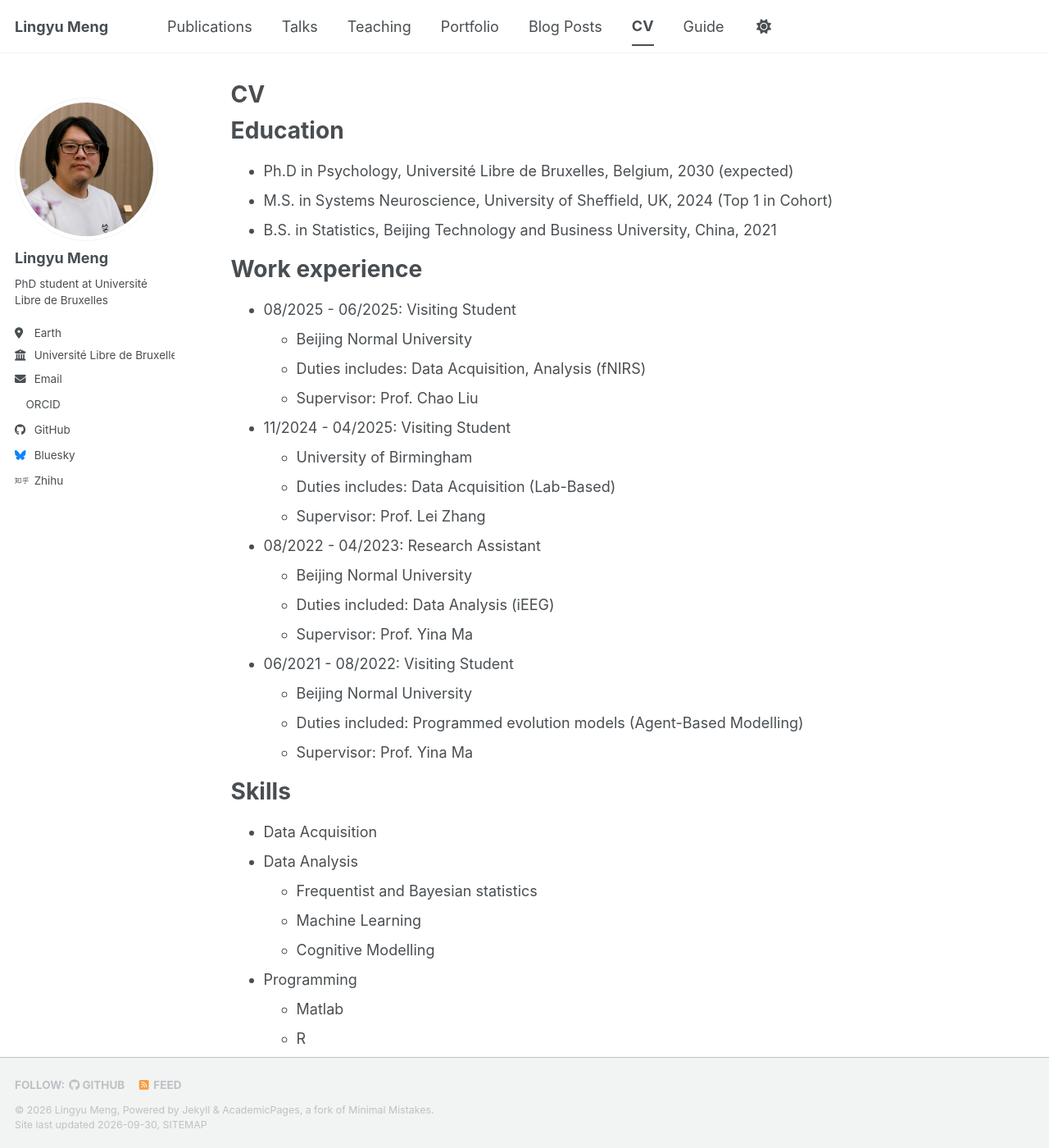
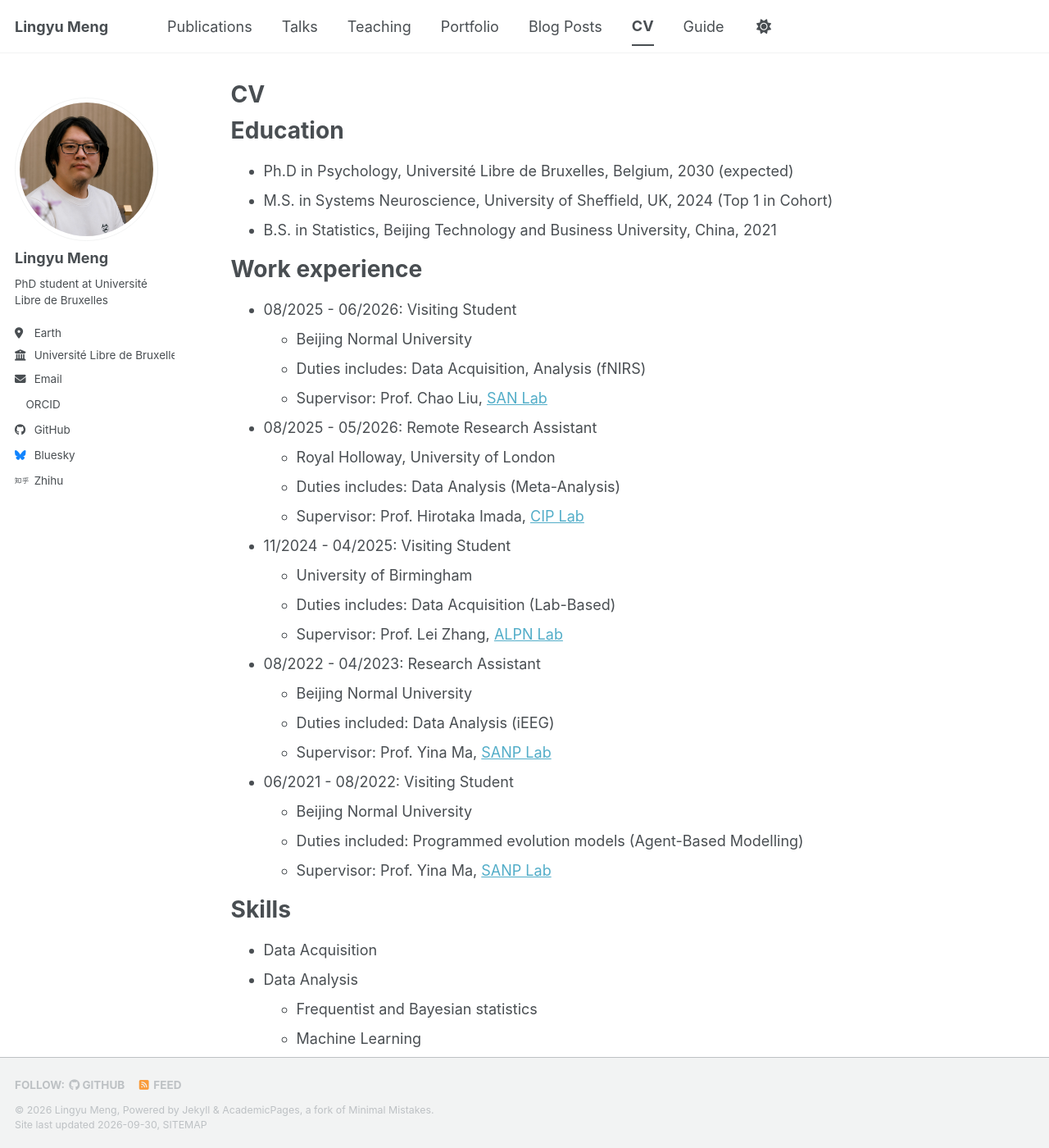
Before and after one commit to Lingyu-Meng/Lingyu-Meng.github.io, a Jekyll site: the page built from _pages/cv.md, in a window 1280 px wide and 1400 px high. Shown: the whole window at 82% size. Built offline with Jekyll 4.4.1, drawn with Linux system fonts in a browser that asks for light colours; a style sheet for code colours, icons or effects is not loaded.

Commit message:
Update cv.md

```diff
--- a/_pages/cv.md
+++ b/_pages/cv.md
@@ -17,25 +17,30 @@ Education
 
 Work experience
 ======
-* 08/2025 - 06/2025: Visiting Student
+* 08/2025 - 06/2026: Visiting Student
   * Beijing Normal University
   * Duties includes: Data Acquisition, Analysis (fNIRS)
-  * Supervisor: Prof. Chao Liu
+  * Supervisor: Prof. Chao Liu, [SAN Lab](https://liuchaolab.bnu.edu.cn/enNEWS/)
+
+* 08/2025 - 05/2026: Remote Research Assistant
+  * Royal Holloway, University of London
+  * Duties includes: Data Analysis (Meta-Analysis)
+  * Supervisor: Prof. Hirotaka Imada, [CIP Lab](https://himada2018.github.io/ciplab/)
 
 * 11/2024 - 04/2025: Visiting Student
   * University of Birmingham
   * Duties includes: Data Acquisition (Lab-Based)
-  * Supervisor: Prof. Lei Zhang
+  * Supervisor: Prof. Lei Zhang, [ALPN Lab](https://alpn-lab.github.io/)
 
 * 08/2022 - 04/2023: Research Assistant
   * Beijing Normal University
   * Duties included: Data Analysis (iEEG)
-  * Supervisor: Prof. Yina Ma
+  * Supervisor: Prof. Yina Ma, [SANP Lab](https://mylab.bnu.edu.cn/)
 
 * 06/2021 - 08/2022: Visiting Student
   * Beijing Normal University
   * Duties included: Programmed evolution models (Agent-Based Modelling)
-  * Supervisor: Prof. Yina Ma
+  * Supervisor: Prof. Yina Ma, [SANP Lab](https://mylab.bnu.edu.cn/)
 
 Skills
 ======
```
